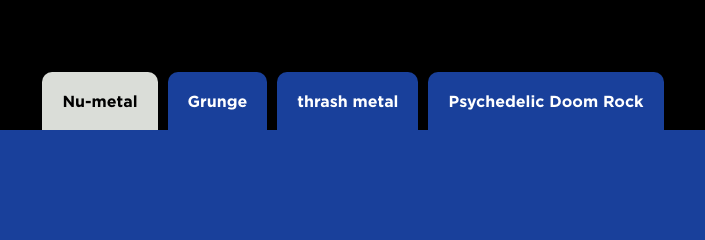
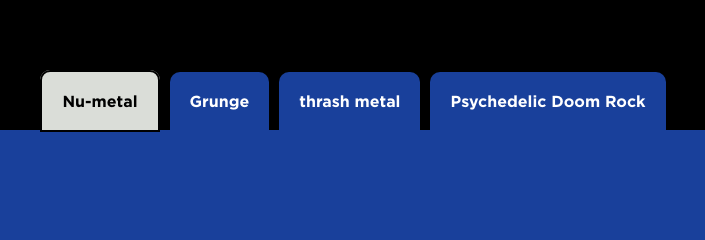
Before and after one commit to GaryGarcia2703/rock-e-typeshii, a plain HTML site: page index.html in a window 1280 px wide. In both pictures the pointer is over the link "Nu-metal". Shown: the part 306-546 px from the top of the page, 287-992 px from the left. Drawn offline with nearby package versions, Linux system fonts and the light colour scheme; a web font is replaced by a local one.

Commit message:
Update style.css

```diff
--- a/estilos/style.css
+++ b/estilos/style.css
@@ -66,6 +66,9 @@ menu > ul > li > a {
 menu > ul > li > a:hover {
     background-color: #DADDD8;
     color: black;
+    border: 2px solid black;
+    transform: translate(-3px -3px);
+    transition: transform 10s;
 }
 
 h1#titulo {
```
